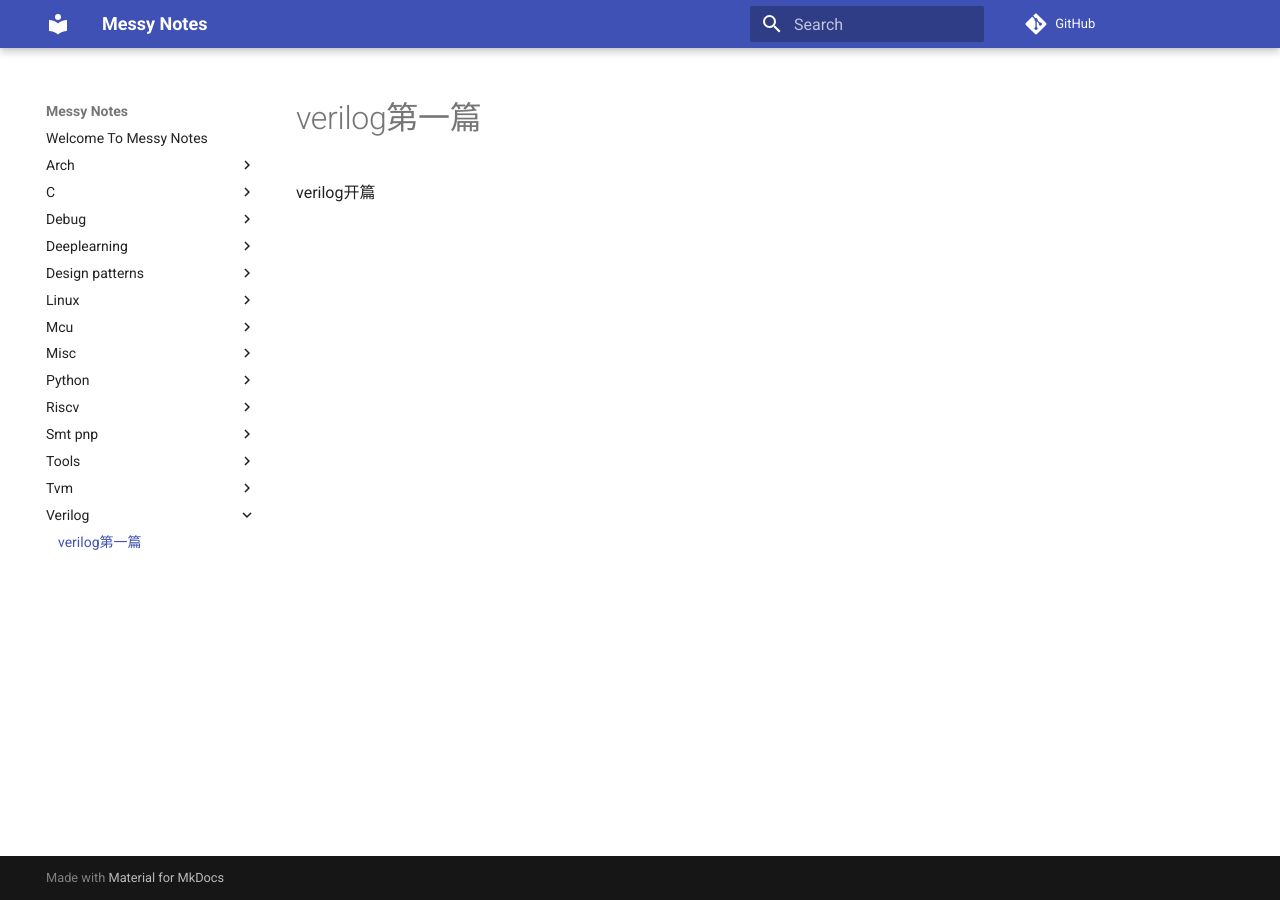
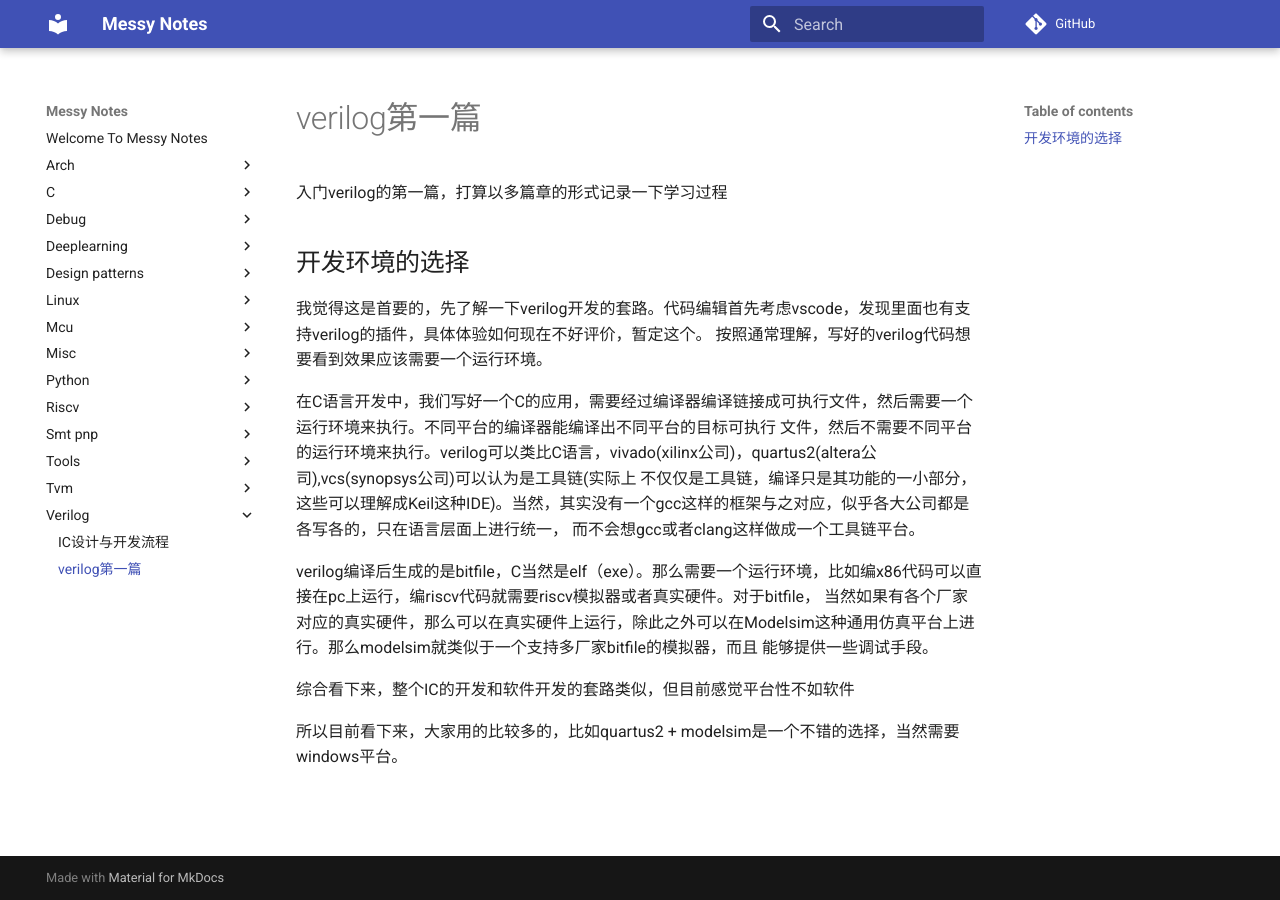
Before and after one commit to chsgcxy/messy_notes, an MkDocs documentation site: the page built from docs/verilog/verilog1.md, in a window 1280 px wide. Built offline with MkDocs 1.6.1 and Material for MkDocs 9.7.7, drawn with Linux system fonts in a browser that asks for light colours; comment, search, counter and statistics services are not loaded.

Commit message:
add verilog

```diff
--- /dev/null
+++ b/docs/verilog/ic_develop.md
@@ -0,0 +1,4 @@
+# IC设计与开发流程
+
+学习verilog，重点不在于verilog语言本身，大家一致同意verilog比C语言简单。关键在于verilog代表了一个领域的跨越，实际上是从软件领域到IC领域的跨越。
+所以在此之前需要先了解目前芯片行业IC设计与开发的流程
--- a/docs/verilog/verilog1.md
+++ b/docs/verilog/verilog1.md
@@ -1,3 +1,21 @@
 # verilog第一篇
 
-verilog开篇
+入门verilog的第一篇，打算以多篇章的形式记录一下学习过程
+
+## 开发环境的选择
+
+我觉得这是首要的，先了解一下verilog开发的套路。代码编辑首先考虑vscode，发现里面也有支持verilog的插件，具体体验如何现在不好评价，暂定这个。
+按照通常理解，写好的verilog代码想要看到效果应该需要一个运行环境。
+
+在C语言开发中，我们写好一个C的应用，需要经过编译器编译链接成可执行文件，然后需要一个运行环境来执行。不同平台的编译器能编译出不同平台的目标可执行
+文件，然后不需要不同平台的运行环境来执行。verilog可以类比C语言，vivado(xilinx公司)，quartus2(altera公司),vcs(synopsys公司)可以认为是工具链(实际上
+不仅仅是工具链，编译只是其功能的一小部分，这些可以理解成Keil这种IDE)。当然，其实没有一个gcc这样的框架与之对应，似乎各大公司都是各写各的，只在语言层面上进行统一，
+而不会想gcc或者clang这样做成一个工具链平台。
+
+verilog编译后生成的是bitfile，C当然是elf（exe）。那么需要一个运行环境，比如编x86代码可以直接在pc上运行，编riscv代码就需要riscv模拟器或者真实硬件。对于bitfile，
+当然如果有各个厂家对应的真实硬件，那么可以在真实硬件上运行，除此之外可以在Modelsim这种通用仿真平台上进行。那么modelsim就类似于一个支持多厂家bitfile的模拟器，而且
+能够提供一些调试手段。
+
+综合看下来，整个IC的开发和软件开发的套路类似，但目前感觉平台性不如软件
+
+所以目前看下来，大家用的比较多的，比如quartus2 + modelsim是一个不错的选择，当然需要windows平台。
```
